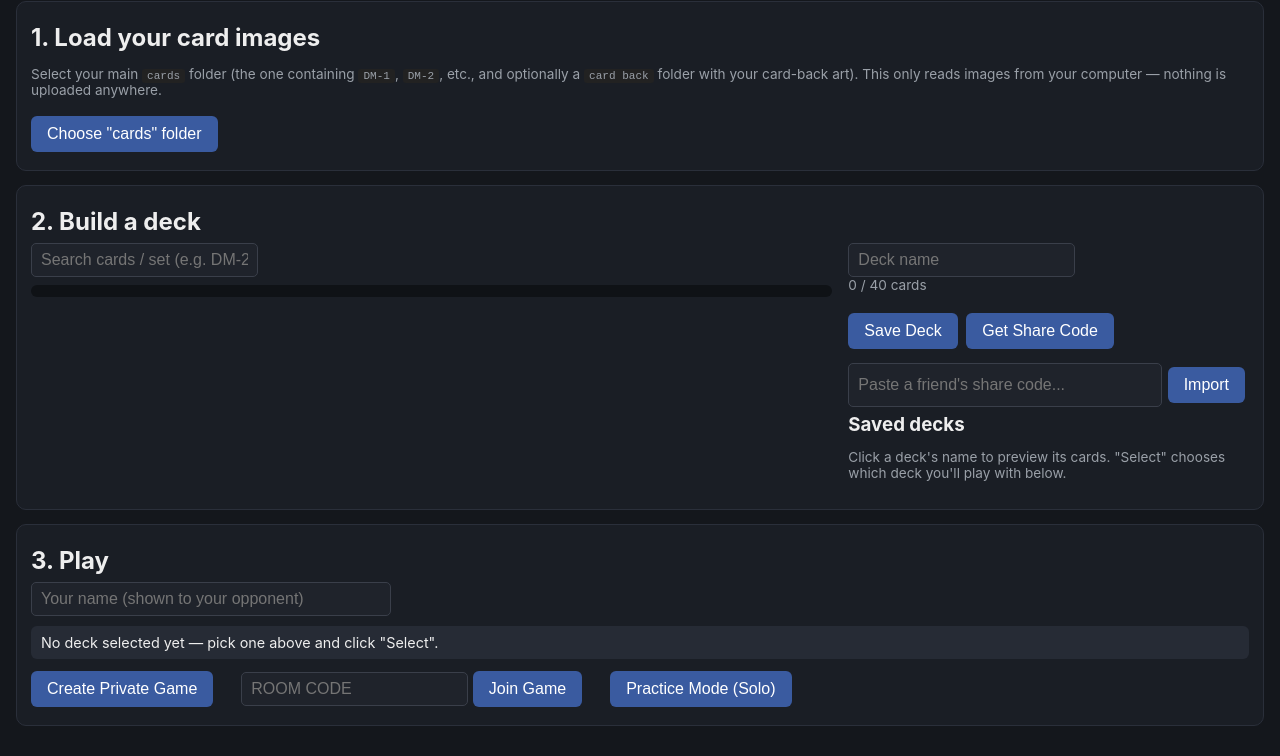
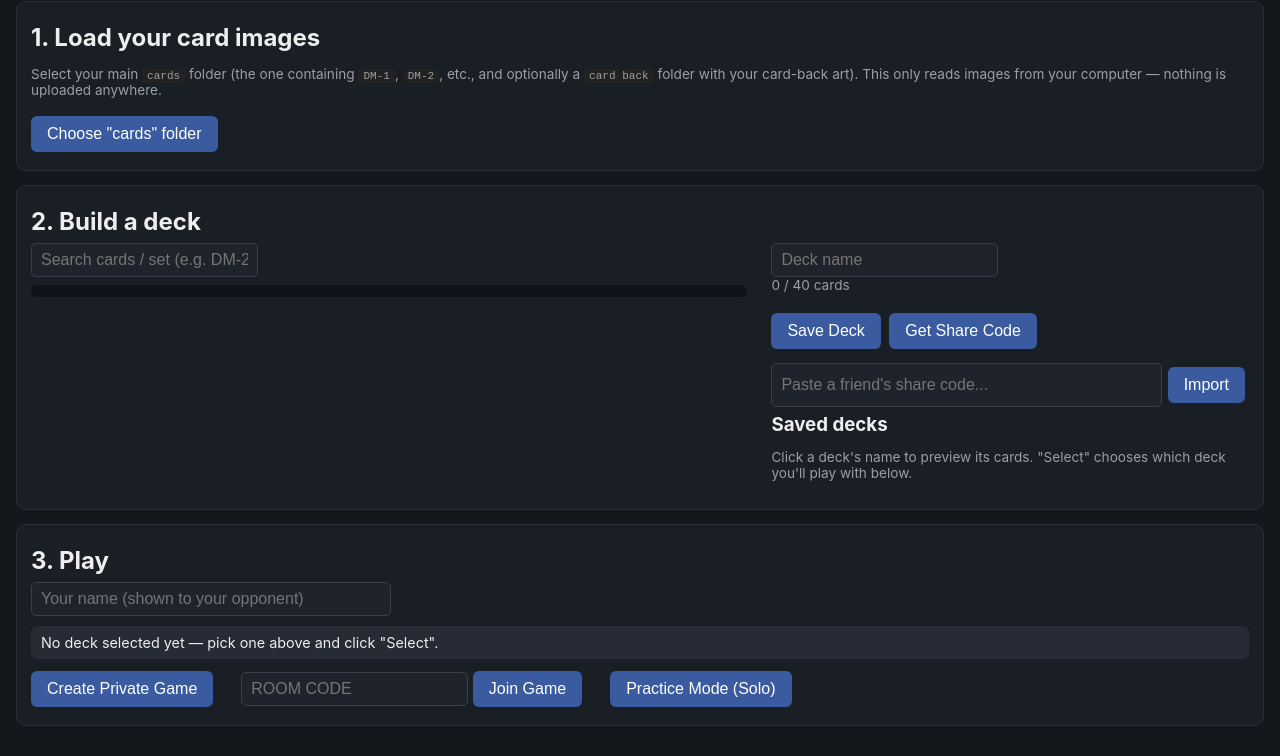
Before and after one commit to jojobzter/duelmasters-online, a website: page public/index.html in a window 1280 px wide. Shown: the part 73-829 px from the top of the page. Drawn offline with Linux system fonts and the light colour scheme.

Commit message:
Add files via upload

```diff
--- a/public/style.css
+++ b/public/style.css
@@ -34,7 +34,7 @@ input {
   font-size: 1em;
 }
 
-.screen { padding: 16px; max-width: 1300px; margin: 0 auto; }
+.screen { padding: 16px; max-width: 1700px; margin: 0 auto; }
 
 .panel {
   background: #1a1e25;
@@ -44,9 +44,9 @@ input {
   margin-bottom: 14px;
 }
 
-.deckbuilder { display: flex; gap: 16px; flex-wrap: wrap; }
-.card-browser { flex: 2; min-width: 280px; }
-.deck-editor { flex: 1; min-width: 220px; }
+.deckbuilder { display: flex; gap: 24px; flex-wrap: wrap; }
+.card-browser { flex: 3; min-width: 280px; }
+.deck-editor { flex: 2; min-width: 440px; }
 
 .card-grid {
   display: flex;
@@ -80,7 +80,10 @@ input {
 .deck-list-item button { padding: 2px 8px; font-size: 0.8em; background: #6a3a3a; }
 
 .saved-decks { display: flex; flex-direction: column; gap: 4px; }
-.saved-deck-row { display: flex; gap: 6px; align-items: center; font-size: 0.85em; flex-wrap: wrap; }
+.saved-deck-row { display: flex; gap: 6px; align-items: center; font-size: 0.85em; flex-wrap: nowrap; overflow-x: auto; padding: 6px 0; border-bottom: 1px solid #2a2f3a; }
+.saved-deck-row .deck-name-link { flex-shrink: 0; }
+.saved-deck-row .hint { flex-shrink: 0; white-space: nowrap; }
+.saved-deck-row button { padding: 6px 10px; font-size: 0.9em; margin: 0; flex-shrink: 0; }
 .deck-name-link { cursor: pointer; }
 .deck-name-link:hover { color: #8ab4ff; text-decoration: underline; }
 
```
